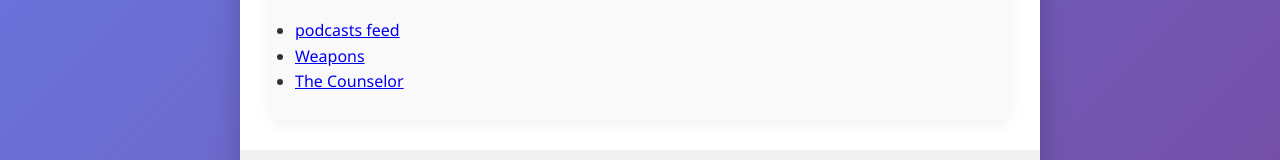
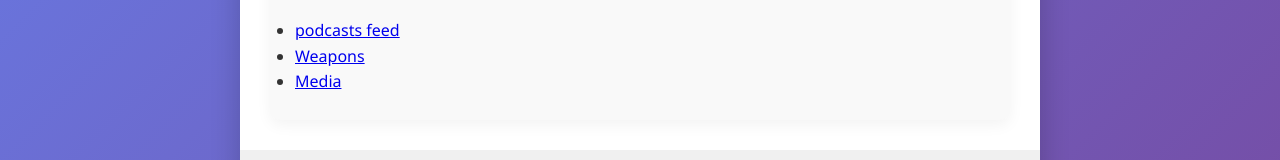
Before and after one commit to scott-testit/scott-testit.github.io, a plain HTML site: page index.html in a window 1280 px wide. Shown: the part 454-614 px from the top of the page. Drawn offline with Linux system fonts and the light colour scheme.

Commit message:
Update index.html

```diff
--- a/index.html
+++ b/index.html
@@ -154,7 +154,7 @@
                 <ul>
                     <li><a href="podcasts.xml" target="_blank"><i class="fas fa-file-alt"></i>podcasts feed</a></li>
                     <li><a href="https://u.pcloud.link/publink/show?code=XZh7L15Z92XREJORlIyF3coQf07Cjm8qbWsX" target="_blank">Weapons</li>
-                    <li><a href="https://u.pcloud.link/publink/show?code=XZbuY15ZOdQWQbHAr6blRHwYH00kXfnchBz7" target="_blank">The Counselor</li>
+                    <li><a href="https://u.pcloud.link/publink/show?code=kZNT195ZLNeTjuLdEJ4VDseOwig7oQMCxP9y#/login" target="_blank">Media</li>
 
                 </ul>
 <!--                     Example links
```
